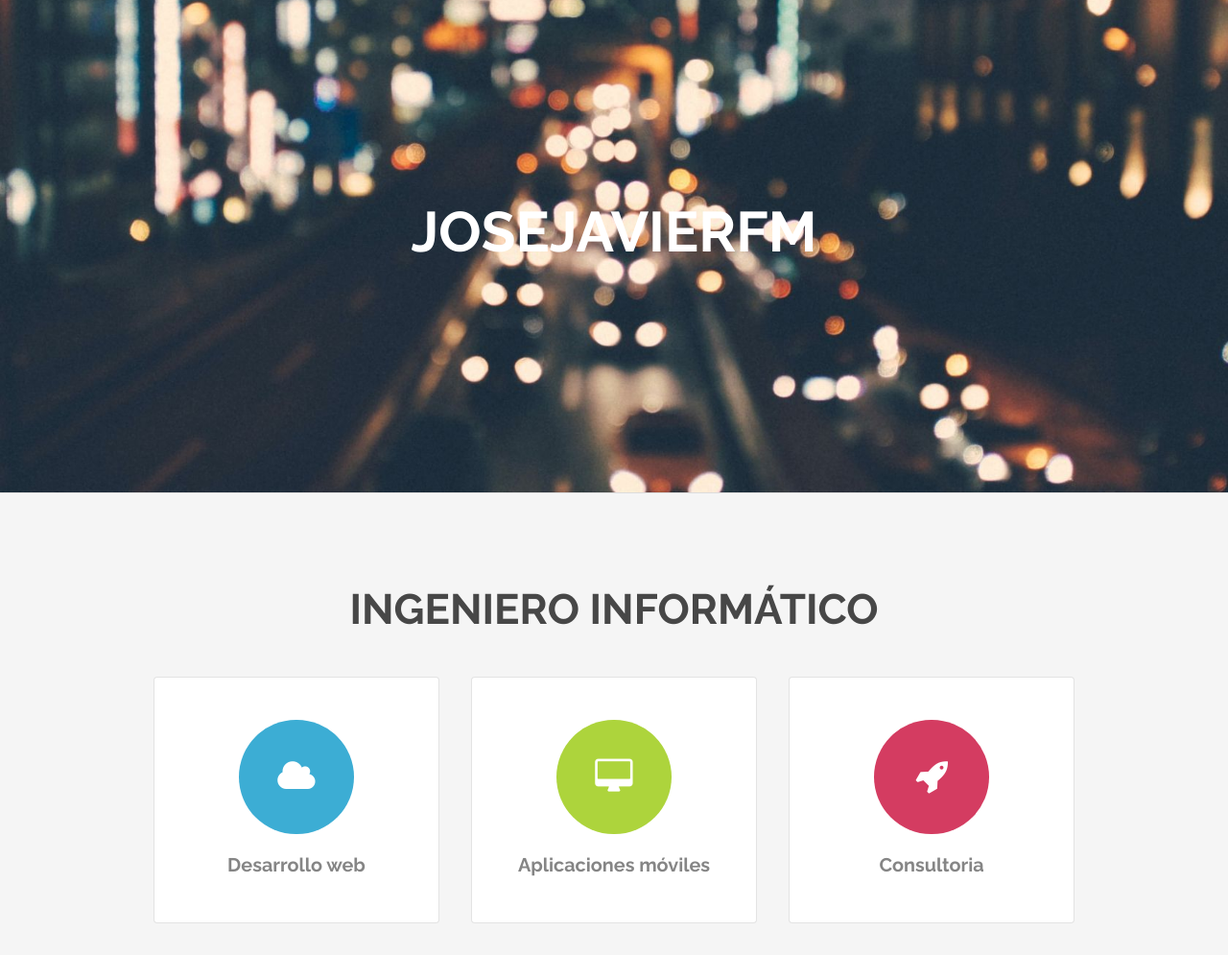
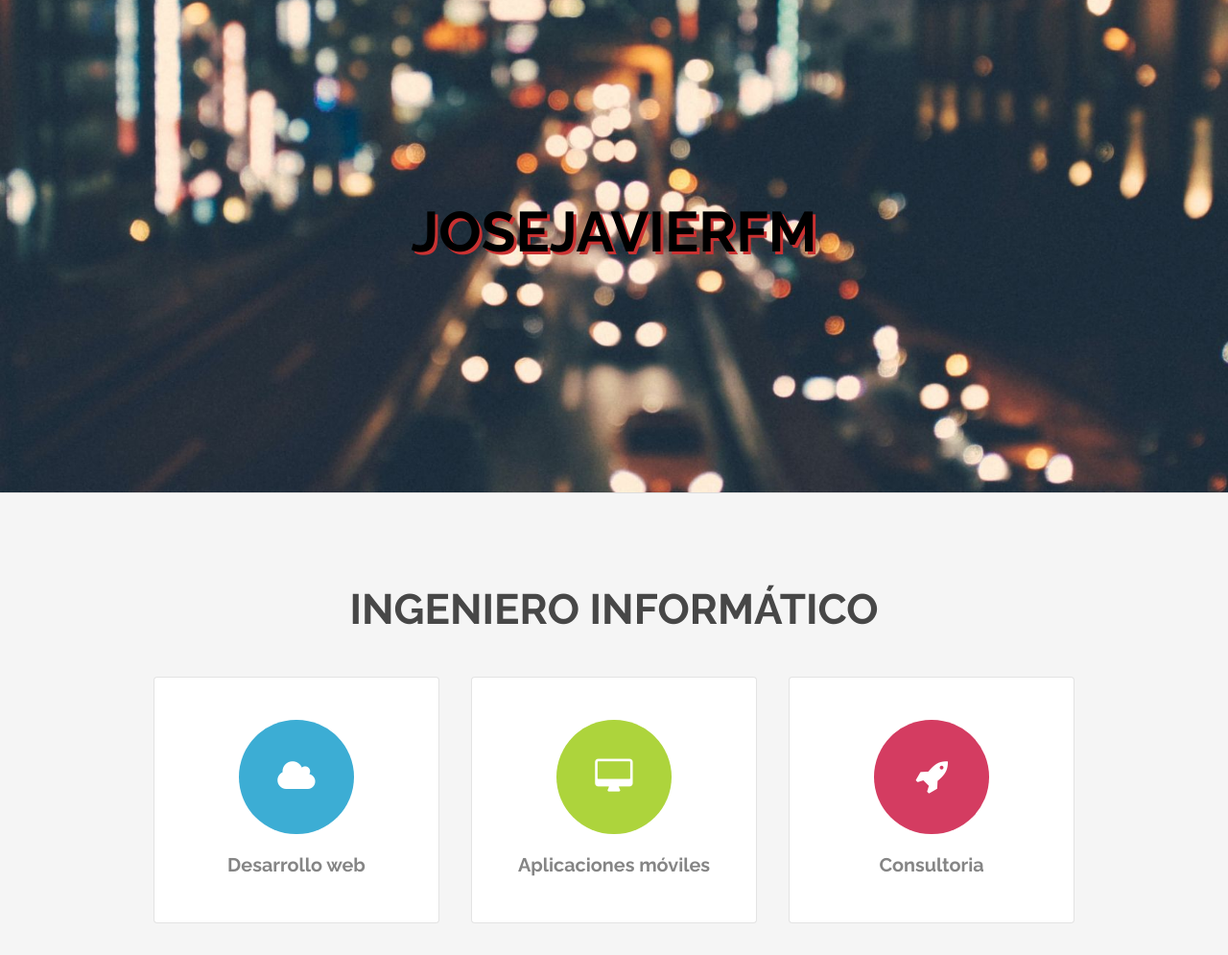
Before and after one commit to josejavierfm/josejavierfm.github.io, a plain HTML site: page index.html in a window 1280 px wide. Shown: the top 995 px of the page at 96% size. Drawn offline with Linux system fonts and the light colour scheme.

Commit message:
Update style.css
mejora al ver el nombre principal

```diff
--- a/css/style.css
+++ b/css/style.css
@@ -1044,11 +1044,12 @@
 		}
 
 		#banner h2 {
-			color: #ffffff;
+			color: #000;
 			font-size: 4em;
 			line-height: 1.25em;
 			margin: 0 0 0.5em 0;
 			padding: 0;
+			text-shadow: 3px 3px #ca3232;
 		}
 
 		#banner p {
```
